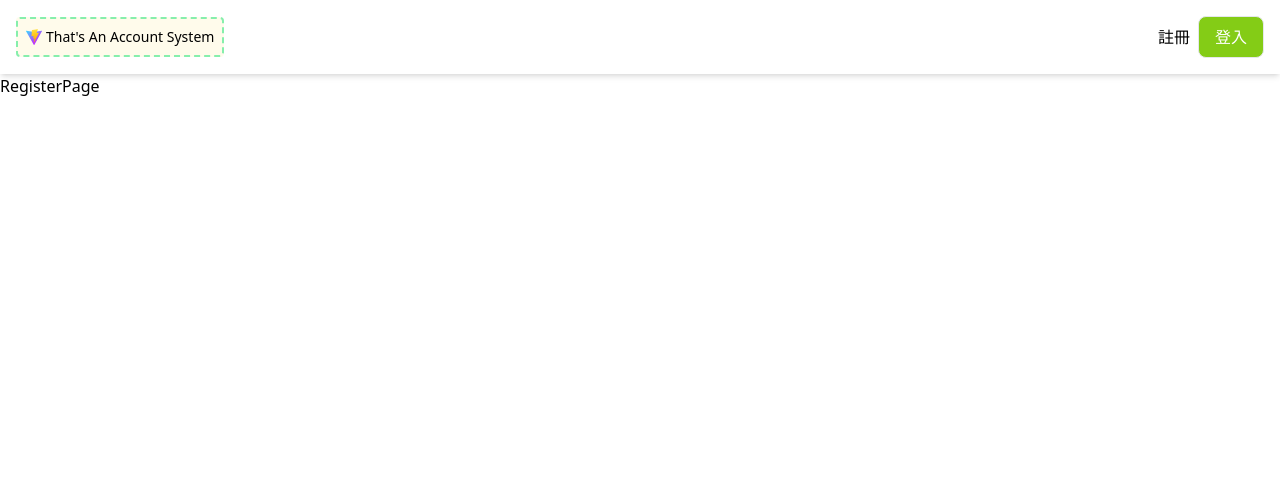
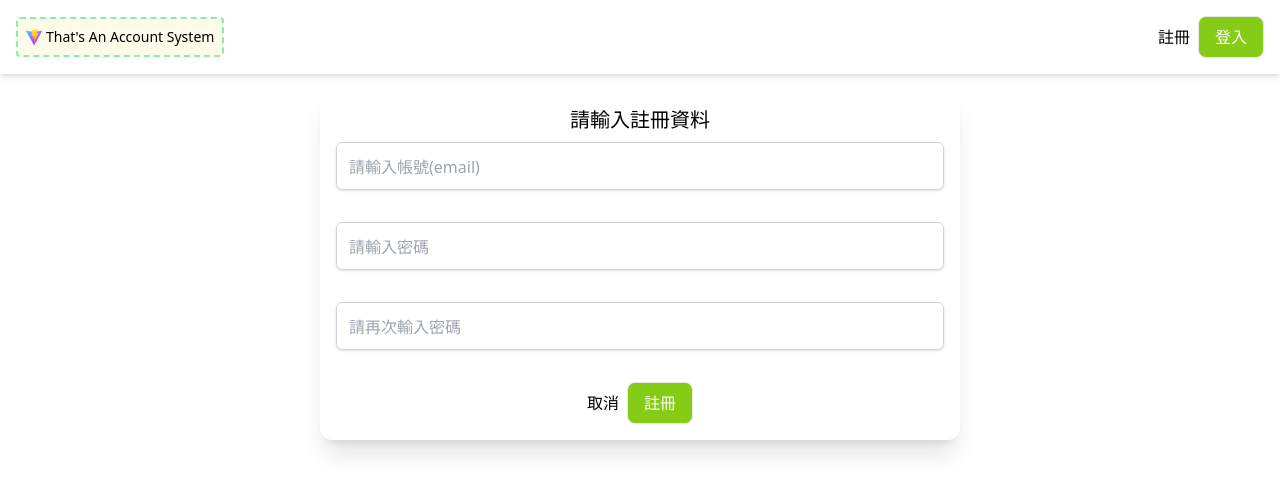
Before and after one commit to noxblue/vite-vue3-tailwindcss-f2e-login, a Vue app: page /register in a window 1280 px wide. Shown: the top 494 px of the page. Built offline with nearby package versions, Linux system fonts and the light colour scheme; no server answers.

Commit message:
Finish Register page

```diff
--- a/src/pages/views/RegisterPage.vue
+++ b/src/pages/views/RegisterPage.vue
@@ -1,5 +1,261 @@
 <template>
-  <div>RegisterPage</div>
+  <div class="flex flex-col items-center">
+    <div class="mt-4 w-10/12 rounded-xl p-4 shadow-xl md:w-6/12">
+      <template v-if="userStore.isLogin">
+        <div class="text-center text-2xl">你已經登了，還想幹嘛呢</div>
+      </template>
+      <template v-else>
+        <div>
+          <div class="pb-2 text-center text-xl">請輸入註冊資料</div>
+          <CustomInput
+            v-model="v$.register.username.$model"
+            class="mb-8"
+            placeholder="請輸入帳號(email)"
+            :invalid="
+              v$.register.username.$dirty && v$.register.username.$invalid
+            "
+            :disabled="checkVerify.isPass"
+          >
+            <template #invalid>
+              <div v-if="v$.register.username.required.$invalid">
+                此欄位為必填
+              </div>
+              <div v-else-if="v$.register.username.email.$invalid">
+                格式應為email
+              </div>
+            </template>
+          </CustomInput>
+          <CustomInput
+            v-model="v$.register.password.$model"
+            class="mb-8"
+            placeholder="請輸入密碼"
+            :input-type="'password'"
+            :invalid="
+              v$.register.password.$dirty && v$.register.password.$invalid
+            "
+            :disabled="checkVerify.isPass"
+          >
+            <template #invalid>
+              <div v-if="v$.register.password.required.$invalid">
+                此欄位為必填
+              </div>
+              <div
+                v-else-if="
+                  v$.register.password.minLength.$invalid ||
+                  v$.register.password.maxLength.$invalid ||
+                  v$.register.password.alphaNum.$invalid
+                "
+              >
+                格式為8-20個英文數字哦！
+              </div>
+            </template>
+          </CustomInput>
+          <CustomInput
+            v-model="v$.register.passwordAgain.$model"
+            class="mb-8"
+            placeholder="請再次輸入密碼"
+            :input-type="'password'"
+            :invalid="
+              v$.register.passwordAgain.$dirty &&
+              v$.register.passwordAgain.$invalid
+            "
+            :disabled="checkVerify.isPass"
+            @keydown.enter.stop="onRegister"
+          >
+            <template #invalid>
+              <div v-if="v$.register.passwordAgain.required.$invalid">
+                此欄位為必填
+              </div>
+              <div
+                v-else-if="
+                  v$.register.passwordAgain.minLength.$invalid ||
+                  v$.register.passwordAgain.maxLength.$invalid ||
+                  v$.register.passwordAgain.alphaNum.$invalid
+                "
+              >
+                格式為8-20個英文數字哦！
+              </div>
+              <div
+                v-else-if="v$.register.passwordAgain.sameAsPassword.$invalid"
+              >
+                兩次密碼不相同
+              </div>
+            </template>
+          </CustomInput>
+          <template v-if="checkVerify.isPass">
+            <div class="flex flex-col items-center">
+              <div class="py-2 text-center text-xl">
+                你的驗證碼是：{{ checkVerify.verifyCode }}
+              </div>
+              <CustomInput
+                v-model="v$.verify.verifyCode.$model"
+                class="mb-8"
+                placeholder="請輸入驗證碼"
+                :invalid="
+                  v$.verify.verifyCode.$dirty && v$.verify.verifyCode.$invalid
+                "
+              >
+                <template #invalid>
+                  <div v-if="v$.verify.verifyCode.required.$invalid">
+                    此欄位為必填
+                  </div>
+                </template>
+              </CustomInput>
+            </div>
+          </template>
+          <div class="flex items-center justify-center">
+            <template v-if="!checkVerify.isPass">
+              <CustomButton
+                text="取消"
+                theme="outline"
+                class="mr-2"
+                @click="window.history.go(-1)"
+              />
+              <CustomButton text="註冊" @click="onRegister" />
+            </template>
+            <template v-else>
+              <CustomButton text="送出驗證碼" @click="onVerify" />
+            </template>
+          </div>
+        </div>
+      </template>
+    </div>
+    <PopupBox
+      v-bind="popupHandler"
+      @confirm="popupHandler.close"
+      @close="popupHandler.close"
+    />
+  </div>
 </template>
-<script setup></script>
+<script setup>
+import { reactive, inject, computed } from "vue";
+import { useUserStore } from "@/store/user";
+import { useRouter } from "vue-router";
+import { useVuelidate } from "@vuelidate/core";
+import {
+  required,
+  email,
+  minLength,
+  maxLength,
+  sameAs,
+  alphaNum
+} from "@vuelidate/validators";
+import CustomInput from "@/components/CustomInput.vue";
+import CustomButton from "@/components/CustomButton.vue";
+import PopupBox from "@/components/PopupBox.vue";
+
+const router = useRouter();
+const loading = inject("loading");
+const popupHandler = reactive({
+  show: false,
+  title: "",
+  content: "",
+  close: () => (popupHandler.show = false)
+});
+const userStore = useUserStore();
+const register = reactive({
+  account: "",
+  password: "",
+  passwordAgain: ""
+});
+const verify = reactive({
+  verifyCode: "",
+  verifyKey: ""
+});
+const checkVerify = reactive({ verifyCode: "", verifyKey: "", isPass: false });
+// const password = computed(() => register.password);
+const v$ = useVuelidate(
+  {
+    register: {
+      username: {
+        required,
+        email
+      },
+      password: {
+        required,
+        alphaNum,
+        minLength: minLength(8),
+        maxLength: maxLength(20)
+      },
+      passwordAgain: {
+        required,
+        alphaNum,
+        minLength: minLength(8),
+        maxLength: maxLength(20),
+        sameAsPassword: sameAs(computed(() => register.password))
+      }
+    },
+    verify: {
+      verifyCode: { required }
+    }
+  },
+  { register, verify }
+);
+
+const onRegister = () => {
+  v$.value.register.$touch();
+  const invalid = v$.value.register.$invalid;
+  if (invalid) return;
+  const payload = {
+    email: register.username,
+    password: register.password
+  };
+  loading.play();
+  userStore
+    .userRegister(payload)
+    .then((res) => {
+      const { verifyCode, verifyKey } = res.data.data;
+      Object.assign(checkVerify, { verifyCode, verifyKey, isPass: true });
+    })
+    .catch(() => {
+      popupHandler.title = "註冊失敗";
+      popupHandler.contet = "帳號或密碼有誤";
+      popupHandler.show = true;
+    })
+    .finally(() => {
+      loading.stop();
+    });
+};
+
+const onVerify = () => {
+  v$.value.verify.$touch();
+  const invalid = v$.value.verify.$invalid;
+  if (invalid) return;
+  const payload = {
+    verifyCode: verify.verifyCode,
+    verifyKey: checkVerify.verifyKey
+  };
+  loading.play();
+  userStore
+    .verifyRegisterCode(payload)
+    .then(() => {
+      const loginPayload = {
+        email: register.username,
+        password: register.password
+      };
+      loading.play();
+      userStore
+        .userLogin(loginPayload)
+        .then(() => {
+          router.push({ name: "Account" });
+        })
+        .catch(() => {
+          popupHandler.title = "登入失敗";
+          popupHandler.content = "伺服器異常";
+          popupHandler.show = true;
+        })
+        .finally(() => {
+          loading.stop();
+        });
+    })
+    .catch(() => {
+      popupHandler.title = "驗證失敗";
+      popupHandler.contet = "驗證碼錯誤或已使用過";
+      popupHandler.show = true;
+    })
+    .finally(() => {
+      loading.stop();
+    });
+};
+</script>
 <style scoped></style>
```
